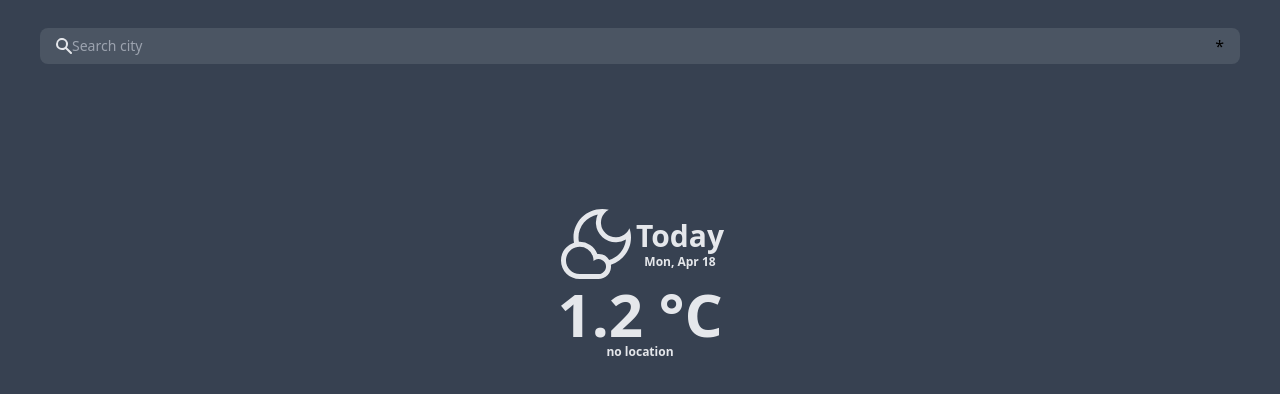
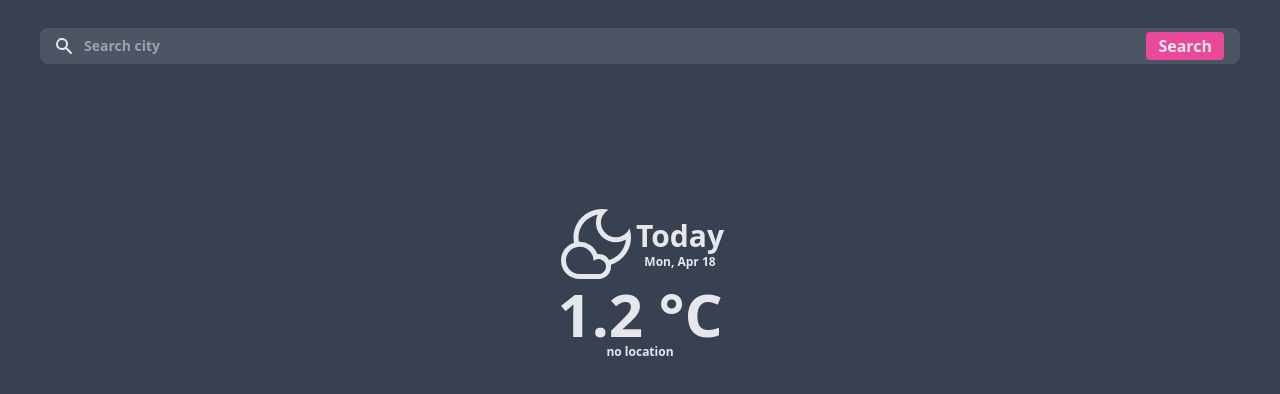
Before and after one commit to Frostpink/Weather-App, a Next.js app: page / in a window 1280 px wide. Shown: the top 394 px of the page. Built offline with nearby package versions, Linux system fonts and the light colour scheme.

Commit message:
fix: search bar icons

```diff
--- a/pages/index_remix.tsx
+++ b/pages/index_remix.tsx
@@ -224,17 +224,20 @@ export default function IndexRemix() {
             <div className='flex h-screen w-full flex-col justify-evenly overflow-hidden bg-gray-700'>
                 <div className='absolute inset-x-0 top-7 flex px-10'>
                     <div className='delay-0 flex w-full flex-row items-center rounded-lg bg-gray-600 px-4 transition-all duration-500 focus-within:ring-2'>
-                        <p className=''>
+                        <p className='mr-3'>
                             <SearchIcon className='fill-gray-200' />
                         </p>
                         <input
                             placeholder='Search city'
                             value={locationInput}
                             onChange={e => setLocationInput(e.target.value)}
-                            className='my-2 w-full border-none bg-transparent text-sm outline-none focus:outline-none'
+                            className='my-2 w-full border-none bg-transparent text-sm font-semibold text-gray-200 outline-none focus:outline-none'
                         />
-                        <button className='' onClick={onClickHandler}>
-                            *
+                        <button
+                            className='rounded bg-pink-500 px-3 py-0.5 font-semibold text-gray-200'
+                            onClick={onClickHandler}
+                        >
+                            Search
                         </button>
                     </div>
                 </div>
```
